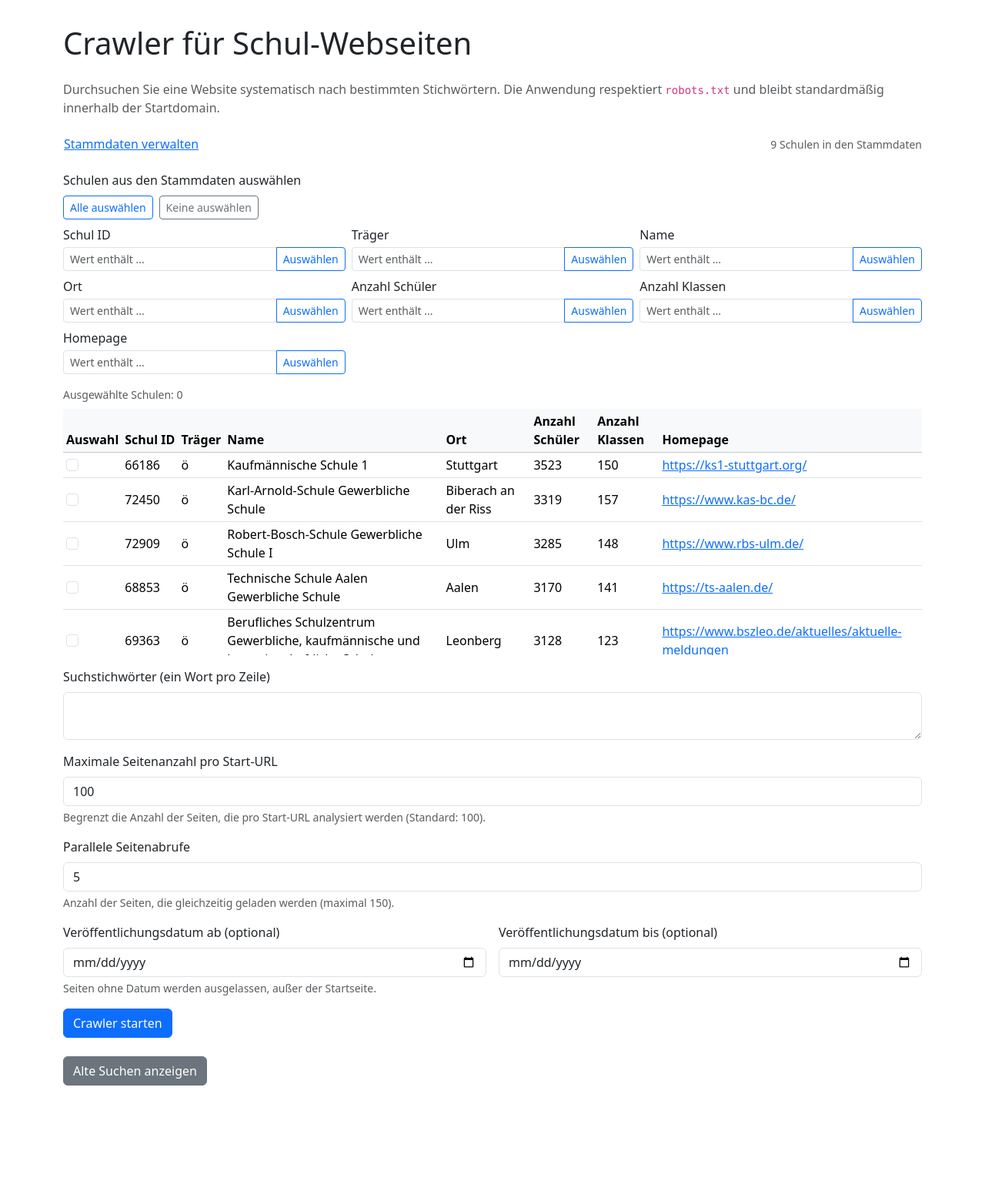
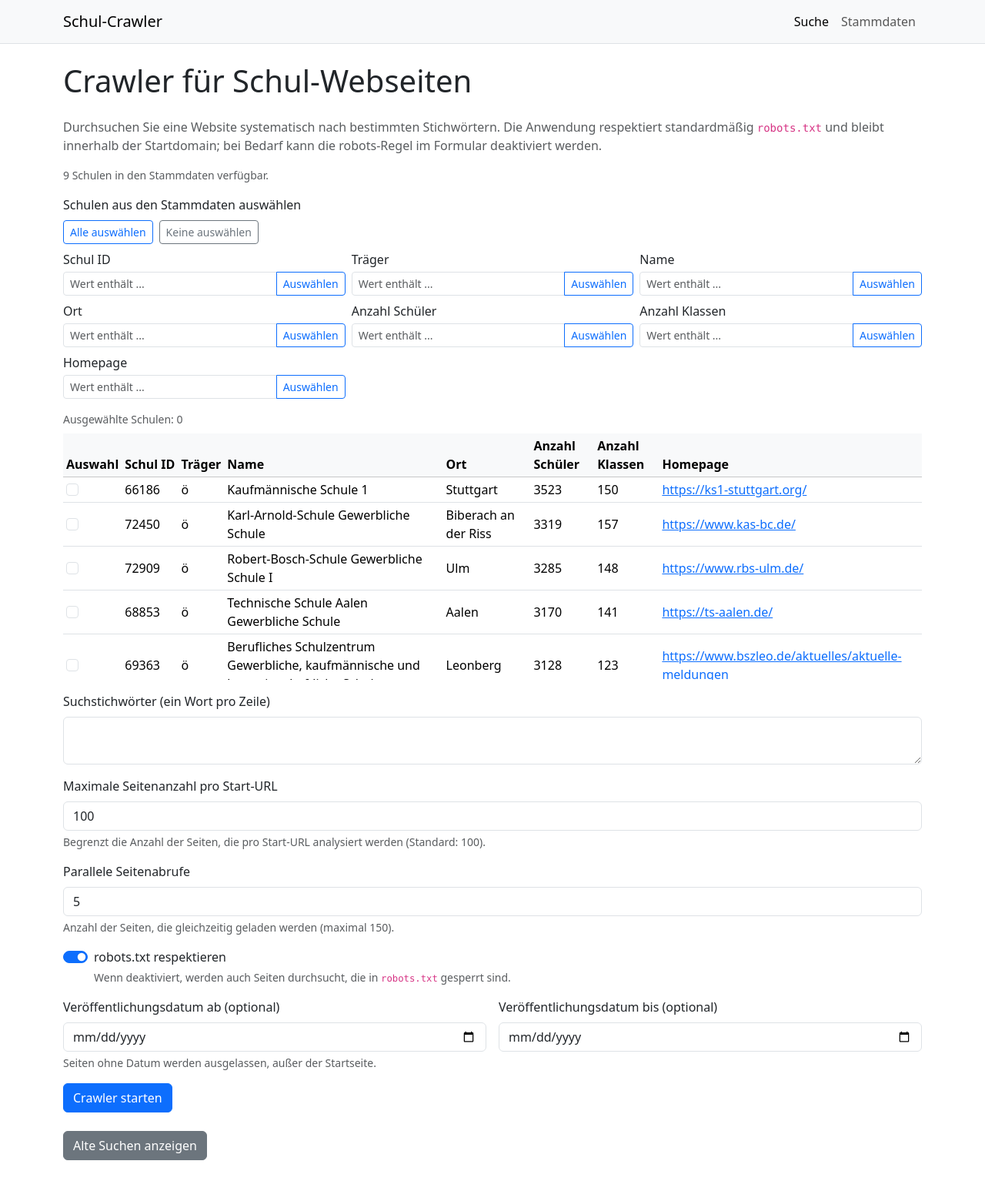
Before and after one commit to besauer/crawler2, a Flask app: page / in a window 1280 px wide. Shown: the whole page at 77% size. Before the commit the page ends 1410 px from the top, so only its background shows below. Run offline with Flask 3, Linux system fonts and the light colour scheme.

Commit message:
Add robots toggle and navigation menu

```diff
--- a/app.py
+++ b/app.py
@@ -27,6 +27,7 @@ SAVED_SEARCHES_PATH = Path("saved_searches.json")
 saved_search_lock = threading.Lock()
 DEFAULT_CONCURRENCY = 5
 MAX_CONCURRENCY = 150
+DEFAULT_RESPECT_ROBOTS = True
 STAMMDATEN_PATH = Path("stammdaten.json")
 stammdaten_lock = threading.Lock()
 
@@ -221,6 +222,7 @@ class CrawlJob:
     total_start_urls: int
     start_date: Optional[date] = None
     end_date: Optional[date] = None
+    respect_robots: bool = DEFAULT_RESPECT_ROBOTS
     processed_start_urls: int = 0
     current_start_url: Optional[str] = None
     current_page: Optional[str] = None
@@ -259,6 +261,7 @@ class CrawlJob:
                 "end_date": self.end_date.isoformat() if self.end_date else None,
                 "cancelled": self.cancelled,
                 "concurrency": self.concurrency,
+                "respect_robots": self.respect_robots,
                 "results": [
                     {
                         "source_url": result.source_url,
@@ -359,6 +362,7 @@ def run_crawl_job(job: CrawlJob) -> None:
                 end_date=job.end_date,
                 cancel_event=job.cancel_event,
                 max_workers=job.concurrency,
+                respect_robots=job.respect_robots,
             )
             if job.cancel_event.is_set():
                 job.mark_cancelled()
@@ -382,6 +386,7 @@ def index():
     concurrency = DEFAULT_CONCURRENCY
     start_date_input = ""
     end_date_input = ""
+    respect_robots = DEFAULT_RESPECT_ROBOTS
     error: Optional[str] = None
     job_id: Optional[str] = None
     submitted = False
@@ -394,6 +399,7 @@ def index():
         concurrency = request.form.get("concurrency", type=int, default=DEFAULT_CONCURRENCY)
         start_date_input = request.form.get("start_date", "").strip()
         end_date_input = request.form.get("end_date", "").strip()
+        respect_robots = bool(request.form.get("respect_robots"))
 
         selected_values = request.form.getlist("start_urls")
         allowed_homepages = {record["homepage"] for record in stammdaten_records if record.get("homepage")}
@@ -449,6 +455,7 @@ def index():
                 total_start_urls=len(selected_homepages),
                 start_date=start_date_value,
                 end_date=end_date_value,
+                respect_robots=respect_robots,
             )
             jobs[job_id] = job
             thread = threading.Thread(target=run_crawl_job, args=(job,), daemon=True)
@@ -464,10 +471,12 @@ def index():
         concurrency=concurrency,
         start_date_input=start_date_input,
         end_date_input=end_date_input,
+        respect_robots=respect_robots,
         error=error,
         submitted=submitted,
         job_id=job_id,
         max_concurrency=MAX_CONCURRENCY,
+        active_page="search",
     )
 
 
@@ -500,6 +509,7 @@ def stammdaten():
         message_category=message_category,
         stammdaten_fields=STAMMDATEN_FIELDS,
         storage_file=STAMMDATEN_PATH.name,
+        active_page="stammdaten",
     )
 
 
@@ -536,6 +546,7 @@ def save_search(job_id: str):
             "start_date": job.start_date.isoformat() if job.start_date else None,
             "end_date": job.end_date.isoformat() if job.end_date else None,
             "concurrency": job.concurrency,
+            "respect_robots": job.respect_robots,
             "status": job.status,
             "result_count": len(job.results),
             "results": [
--- a/crawler.py
+++ b/crawler.py
@@ -165,6 +165,7 @@ def crawl_site(
     end_date: Optional[date] = None,
     cancel_event: Optional[threading.Event] = None,
     max_workers: int = 5,
+    respect_robots: bool = True,
 ) -> List[CrawlResult]:
     """Crawl pages starting from start_url and return URLs containing keywords."""
 
@@ -178,7 +179,17 @@ def crawl_site(
     if not keywords:
         return []
 
-    robot_parser = build_robot_parser(normalized_start)
+    if respect_robots:
+        robot_parser = build_robot_parser(normalized_start)
+
+        def can_fetch(url: str) -> bool:
+            return robot_parser.can_fetch(USER_AGENT, url)
+
+    else:
+        robot_parser = None
+
+        def can_fetch(_url: str) -> bool:
+            return True
 
     visited: Set[str] = set()
     allowed_urls: Set[str] = {normalized_start}
@@ -208,7 +219,7 @@ def crawl_site(
         )
     )
 
-    if not robot_parser.can_fetch(USER_AGENT, normalized_start):
+    if not can_fetch(normalized_start):
         emit(
             CrawlProgress(
                 event="finish",
@@ -279,7 +290,7 @@ def crawl_site(
                 continue
             if link in allowed_urls or link in visited:
                 continue
-            if not robot_parser.can_fetch(USER_AGENT, link):
+            if not can_fetch(link):
                 continue
             allowed_urls.add(link)
             allowed_links.append(link)
--- a/templates/index.html
+++ b/templates/index.html
@@ -7,31 +7,52 @@
           integrity="sha384-QWTKZyjpPEjISv5WaRU9OFeRpok6YctnYmDr5pNlyT2bRjXh0JMhjY6hW+ALEwIH"
           crossorigin="anonymous">
     <style>
-        body { padding-top: 2rem; }
+        body { padding-top: 0; }
         textarea { min-height: 120px; }
         .results-table td { vertical-align: top; }
     </style>
 </head>
 <body>
-<div class="container">
+<nav class="navbar navbar-expand-lg navbar-light bg-light border-bottom">
+    <div class="container">
+        <a class="navbar-brand" href="{{ url_for('index') }}">Schul-Crawler</a>
+        <button class="navbar-toggler" type="button" data-bs-toggle="collapse" data-bs-target="#mainNav"
+                aria-controls="mainNav" aria-expanded="false" aria-label="Navigation umschalten">
+            <span class="navbar-toggler-icon"></span>
+        </button>
+        <div class="collapse navbar-collapse" id="mainNav">
+            <ul class="navbar-nav ms-auto mb-2 mb-lg-0">
+                <li class="nav-item">
+                    <a class="nav-link {% if active_page == 'search' %}active{% endif %}"
+                       {% if active_page == 'search' %}aria-current="page"{% endif %}
+                       href="{{ url_for('index') }}">Suche</a>
+                </li>
+                <li class="nav-item">
+                    <a class="nav-link {% if active_page == 'stammdaten' %}active{% endif %}"
+                       {% if active_page == 'stammdaten' %}aria-current="page"{% endif %}
+                       href="{{ url_for('stammdaten') }}">Stammdaten</a>
+                </li>
+            </ul>
+        </div>
+    </div>
+</nav>
+<main class="container py-4">
     <h1 class="mb-4">Crawler für Schul-Webseiten</h1>
     <p class="text-muted">Durchsuchen Sie eine Website systematisch nach bestimmten Stichwörtern. Die Anwendung
-        respektiert <code>robots.txt</code> und bleibt standardmäßig innerhalb der Startdomain.</p>
+        respektiert standardmäßig <code>robots.txt</code> und bleibt innerhalb der Startdomain; bei Bedarf kann die
+        robots-Regel im Formular deaktiviert werden.</p>
+
+    <p class="text-muted small">
+        {% if stammdaten_records %}
+            {{ stammdaten_records|length }} Schulen in den Stammdaten verfügbar.
+        {% else %}
+            Keine Stammdaten importiert.
+        {% endif %}
+    </p>
 
     {% if error %}
         <div class="alert alert-danger" role="alert">{{ error }}</div>
     {% endif %}
-
-    <div class="d-flex justify-content-between align-items-center mb-3 flex-wrap gap-2">
-        <a href="{{ url_for('stammdaten') }}" class="btn btn-link px-0">Stammdaten verwalten</a>
-        <span class="text-muted small">
-            {% if stammdaten_records %}
-                {{ stammdaten_records|length }} Schulen in den Stammdaten
-            {% else %}
-                Keine Stammdaten importiert
-            {% endif %}
-        </span>
-    </div>
 
     <form method="post" class="mb-4">
         <div class="mb-3">
@@ -120,6 +141,12 @@
                    value="{{ concurrency }}">
             <div class="form-text">Anzahl der Seiten, die gleichzeitig geladen werden (maximal {{ max_concurrency }}).</div>
         </div>
+        <div class="form-check form-switch mb-3">
+            <input class="form-check-input" type="checkbox" role="switch" id="respect_robots" name="respect_robots"
+                   {% if respect_robots %}checked{% endif %}>
+            <label class="form-check-label" for="respect_robots">robots.txt respektieren</label>
+            <div class="form-text">Wenn deaktiviert, werden auch Seiten durchsucht, die in <code>robots.txt</code> gesperrt sind.</div>
+        </div>
         <div class="row g-3 mb-3">
             <div class="col-md-6">
                 <label for="start_date" class="form-label">Veröffentlichungsdatum ab (optional)</label>
@@ -187,7 +214,7 @@
         </div>
         <div class="accordion" id="saved-searches-accordion"></div>
     </div>
-</div>
+</main>
 
 <script>
     (function () {
@@ -540,6 +567,15 @@
                 concurrencyP.append(document.createTextNode(concurrencyValue ? String(concurrencyValue) : "–"));
                 body.appendChild(concurrencyP);
 
+                const robotsP = document.createElement("p");
+                robotsP.className = "mb-2";
+                const robotsLabel = document.createElement("strong");
+                robotsLabel.textContent = "robots.txt respektiert: ";
+                robotsP.appendChild(robotsLabel);
+                const robotsValue = entry.respect_robots === false ? "Nein" : "Ja";
+                robotsP.append(document.createTextNode(robotsValue));
+                body.appendChild(robotsP);
+
                 const statusP = document.createElement("p");
                 statusP.className = "mb-3";
                 const statusLabel = document.createElement("strong");
```
Also changed, not shown: templates/stammdaten.html (+27 -4 lines), README.md.
